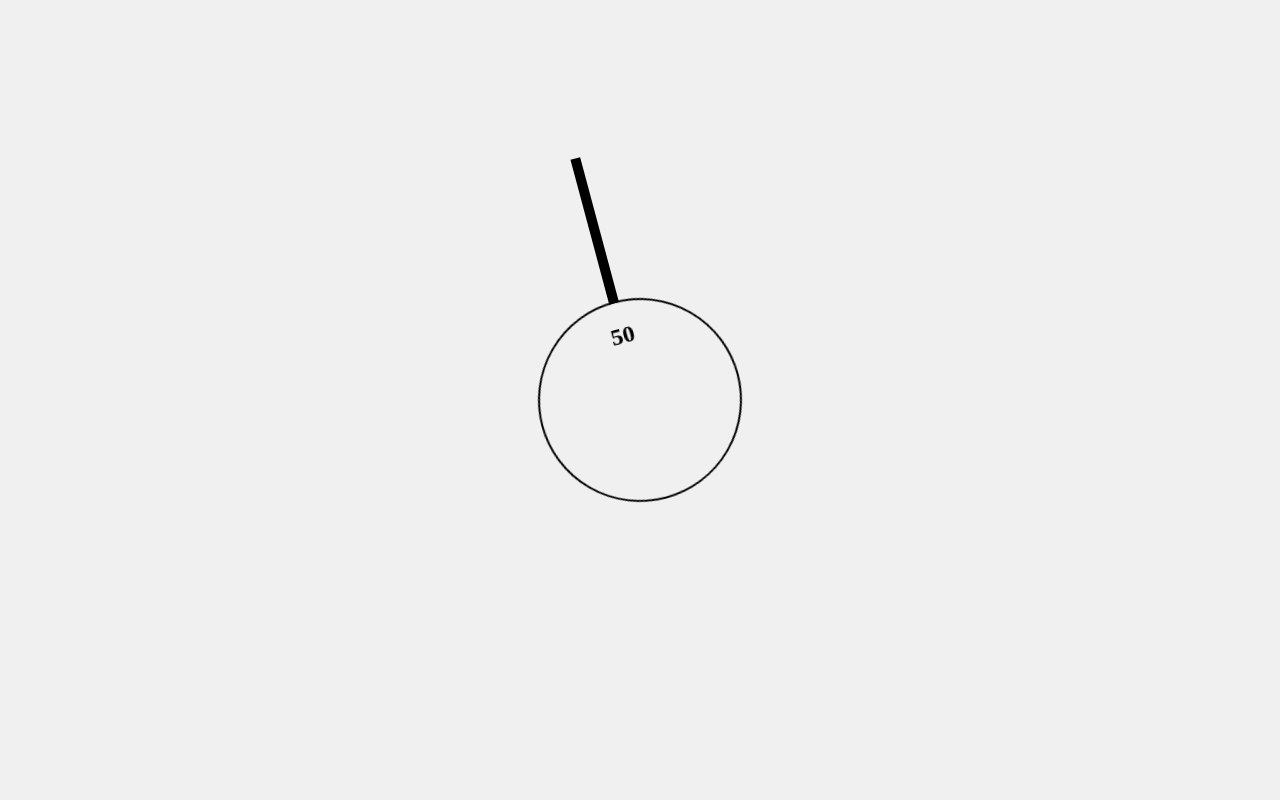
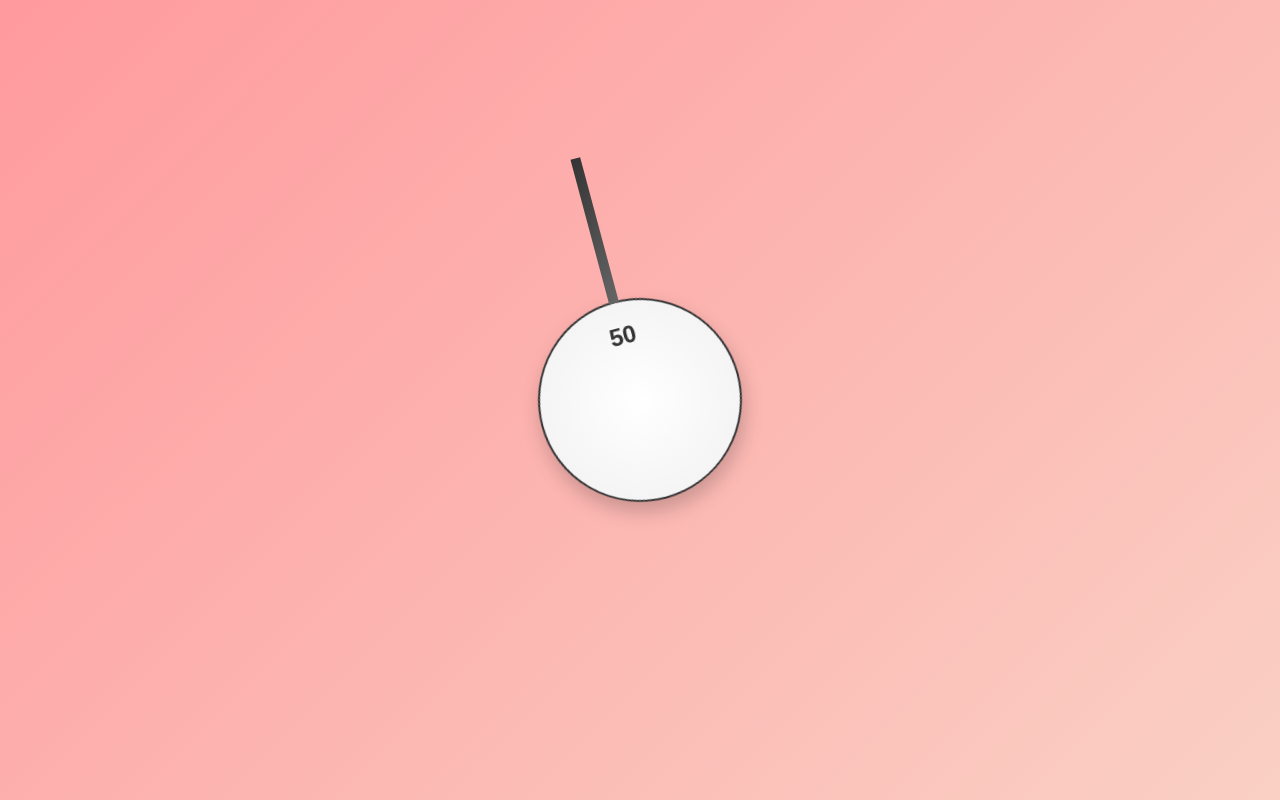
Before and after one commit to RicardoPombinhaSantos/portfolio, a plain HTML site: page index.html in a window 1280 px wide. Drawn offline with Linux system fonts and the light colour scheme.

Commit message:
Update index.html

```diff
--- a/index.html
+++ b/index.html
@@ -10,22 +10,25 @@
             justify-content: center;
             align-items: center;
             height: 100vh;
-            background-color: #f0f0f0;
+            background: linear-gradient(135deg, #ff9a9e 0%, #fad0c4 100%);
             margin: 0;
+            font-family: 'Arial', sans-serif;
         }
         #pendulum {
             width: 200px;
             height: 200px;
-            border: 2px solid #000;
+            border: 2px solid #333;
             border-radius: 50%;
             position: relative;
             animation: swing 2s infinite ease-in-out;
+            background: radial-gradient(circle, #fff 0%, #f0f0f0 100%);
+            box-shadow: 0 10px 20px rgba(0, 0, 0, 0.2);
         }
         #pendulum::before {
             content: '';
             width: 10px;
             height: 150px;
-            background-color: #000;
+            background: linear-gradient(135deg, #333 0%, #666 100%);
             position: absolute;
             top: -150px;
             left: 50%;
@@ -46,6 +49,7 @@
             text-align: center;
             font-size: 24px;
             font-weight: bold;
+            color: #333;
         }
     </style>
 </head>
```
